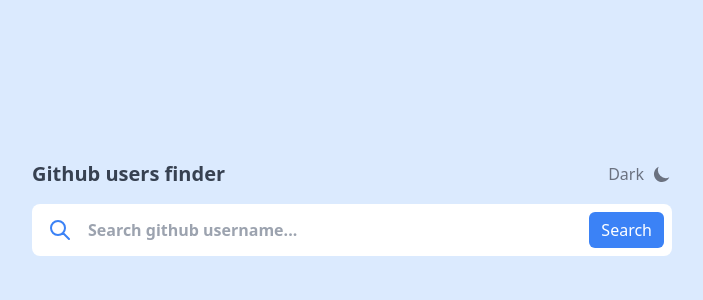
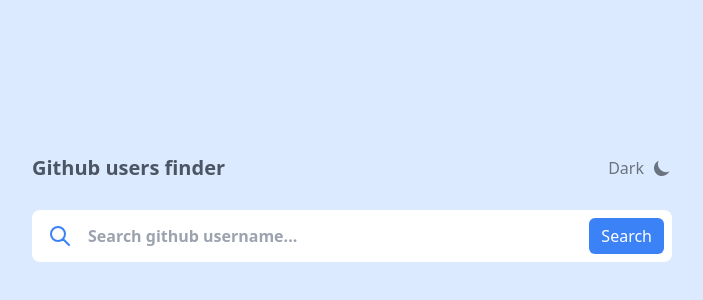
Before and after one commit to hooman182/github-user-search, a Vue app: page / in a window 1280 px wide. Shown: the part 184-484 px from the top of the page, without its empty margins (288-991 px from the left). Built offline with nearby package versions, Linux system fonts and the light colour scheme.

Commit message:
style: Change number of classes

```diff
--- a/src/components/TheHeader.vue
+++ b/src/components/TheHeader.vue
@@ -1,10 +1,10 @@
 <template>
-  <header class="w-full flex justify-between items-center">
-    <h1 class="text-xl font-semibold text-gray-700 dark:text-white">
+  <header class="w-full flex justify-between items-center mb-3">
+    <h1 class="text-lg md:text-xl font-bold text-gray-600 dark:text-white">
       Github users finder
     </h1>
     <button
-      class="flex items-center font-medium text-gray-500 dark:text-white"
+      class="btn"
       @click="themeMode"
     >
       {{ darkMode }}
@@ -67,6 +67,3 @@
   },
 };
 </script>
-
-<style>
-</style>
```
